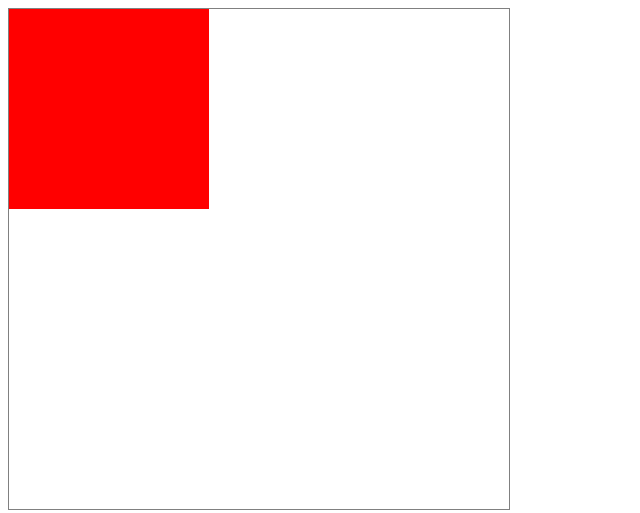
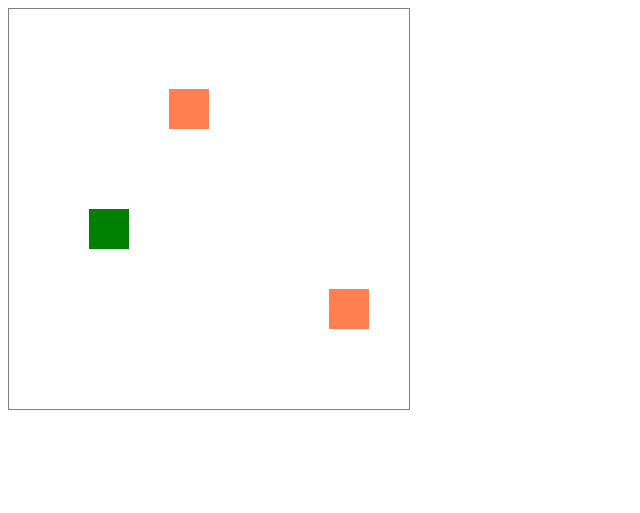
Before and after one commit to otavosousa/gamewithsocket, a website: page index.html in a window 1280 px wide. Shown: the whole page, without its empty margins (0-640 px from the left). Drawn offline with Linux system fonts and the light colour scheme.

Commit message:
feature: create data structure from player and fruit, created method render screen

```diff
--- a/index.html
+++ b/index.html
@@ -5,27 +5,56 @@
         <style>
             #screen {
                 border: 1px solid gray;
+                image-rendering: pixelated;
+                width: 400px;
+                height: 400px;
             }
         </style>
     </head>
     <body>
 
-        <canvas id="screen" width="500" height="500"></canvas>
+        <canvas id="screen" width="10" height="10"></canvas>
 
         <script>
-
 
             const screen = document.getElementById('screen')
             const context = screen.getContext('2d')
 
-            const color = "red"
-            const x = 0
-            const y = 0
-            const width = 200
-            const height = 200
+            const game = {
 
-            context.fillStyle = color
-            context.fillRect(x, y, width, height)
+                players: {
+                    'player1': { x: 8, y: 7 },
+                    'player2': { x: 4, y: 2 }
+                },
+                fruits: {
+                    'fruit': { x: 2, y: 5 }
+                }
+            }
+
+            renderScreen()
+
+            function renderScreen() {
+
+                context.clearRect(0, 0, screen.width, screen.height)
+
+                for(const playerId in game.players){
+
+                    const player = game.players[playerId]
+                    const color = "coral"
+                    context.fillStyle = color
+                    context.fillRect(player.x, player.y, 1, 1)
+                }
+
+                for(const fruitId in game.fruits) {
+
+                    const fruit = game.fruits[fruitId]
+                    const color = 'green'
+                    context.fillStyle = color
+                    context.fillRect(fruit.x, fruit.y, 1, 1)
+                }
+
+                requestAnimationFrame(renderScreen)
+            }
 
         </script>
     </body>
```
